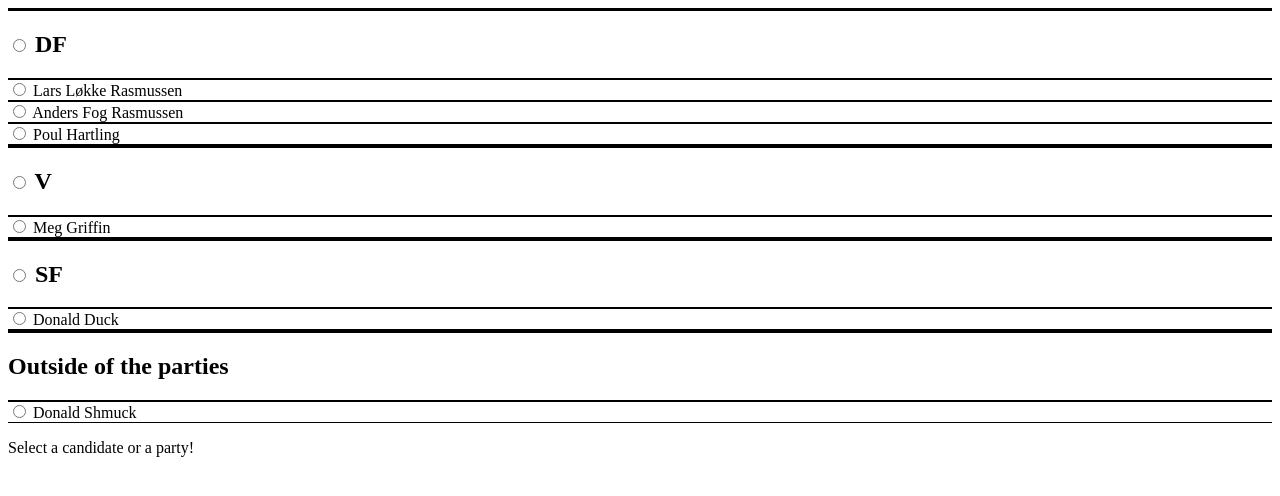
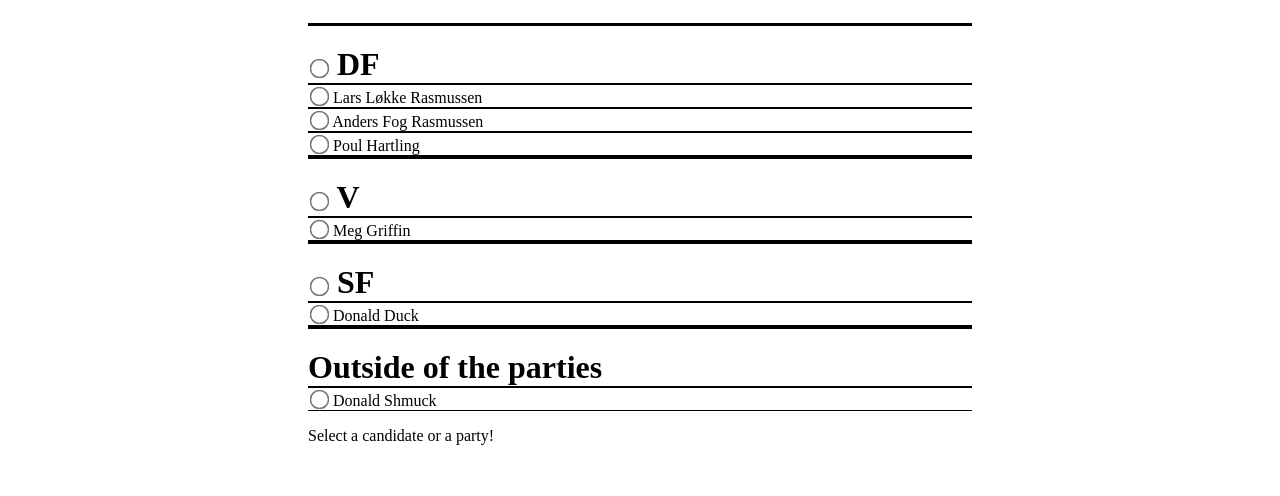
Before and after one commit to Draellemeistro/P4-projekt, a SvelteKit app in the folder Agora-app/: page /vote in a window 1280 px wide. Shown: the top 496 px of the page. Built offline with nearby package versions, Linux system fonts and the light colour scheme.

Commit message:
Added dynamically scaling padding, and on hover

```diff
--- a/Agora-app/src/routes/vote/+page.svelte
+++ b/Agora-app/src/routes/vote/+page.svelte
@@ -30,15 +30,15 @@
         parties[party].push(name);
     });
 </script>
-
+<div class="main-container">
     {#each Object.entries(parties) as [party, candidates]}
         <div class="party-header">
-        <h2>
+            <label >
                 {#if party !== "Outside of the parties"}
                     <input type="radio" bind:group={selectedOption} value={`Party: ${party}`} />
                 {/if}
                 {party}
-        </h2>
+            </label>
         </div>
 
         {#each candidates as candidate}
@@ -56,6 +56,7 @@
     {:else}
         <p>Select a candidate or a party!</p>
     {/if}
+</div>
 
 <Modal bind:showModal>
     <h2 slot="header">
--- a/Agora-app/src/routes/vote/votespageStyles.css
+++ b/Agora-app/src/routes/vote/votespageStyles.css
@@ -3,8 +3,60 @@
 .grid-item {
     border-top: 1px solid black;
     border-bottom: 1px solid black;
+    padding-top: 2px;
 }
+.grid-item:hover {
+    background-color: #f0f0f0;
+}
+
 .party-header {
     border-top: 3px solid black; /* Adjust thickness as needed */
     border-bottom: 1px solid black;
+    padding-top: 20px;
+    font-weight: bold;
+    font-size: xx-large;
 }
+
+.main-container {
+    padding-top: 30px;
+}
+
+@media (min-width: 200px) {
+    .main-container {
+        padding-left: 10px;
+        padding-right: 10px;
+        padding-top: 15px;
+    }
+}
+@media (min-width: 600px) {
+    .main-container {
+        padding-left: 150px;
+        padding-right: 150px;
+        padding-top: 15px;
+    }
+}
+@media (min-width: 700px) {
+    .main-container {
+        padding-left: 200px;
+        padding-right: 200px;
+        padding-top: 15px;
+    }
+}
+@media (min-width: 1000px) {
+    .main-container {
+        padding-left: 300px;
+        padding-right: 300px;
+        padding-top: 15px;
+    }
+}
+@media (min-width: 1700px) {
+    .main-container {
+        padding-left: 600px;
+        padding-right: 600px;
+        padding-top: 15px;
+    }
+}
+
+input[type='radio'] {
+    transform: scale(1.5);
+}
```
Lines whose indentation alone changed are shown as unchanged.
